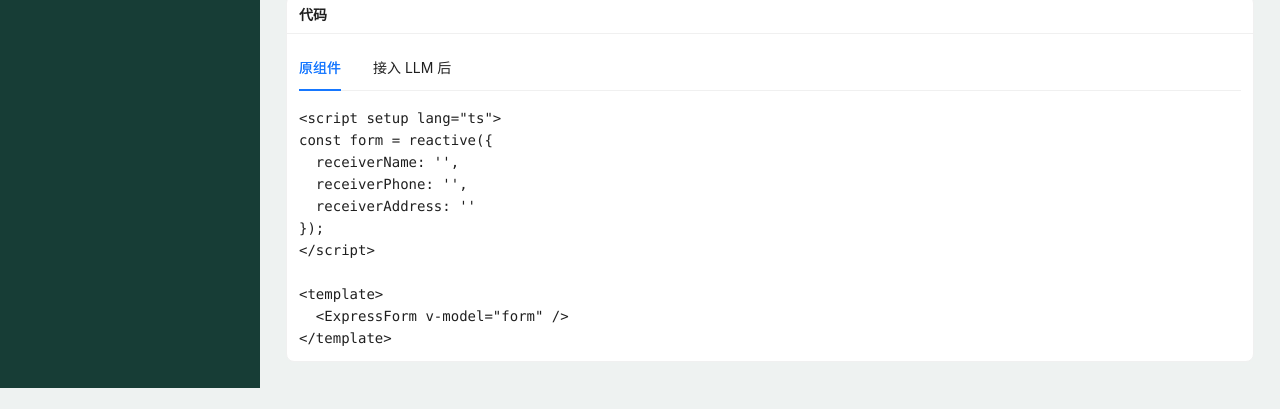
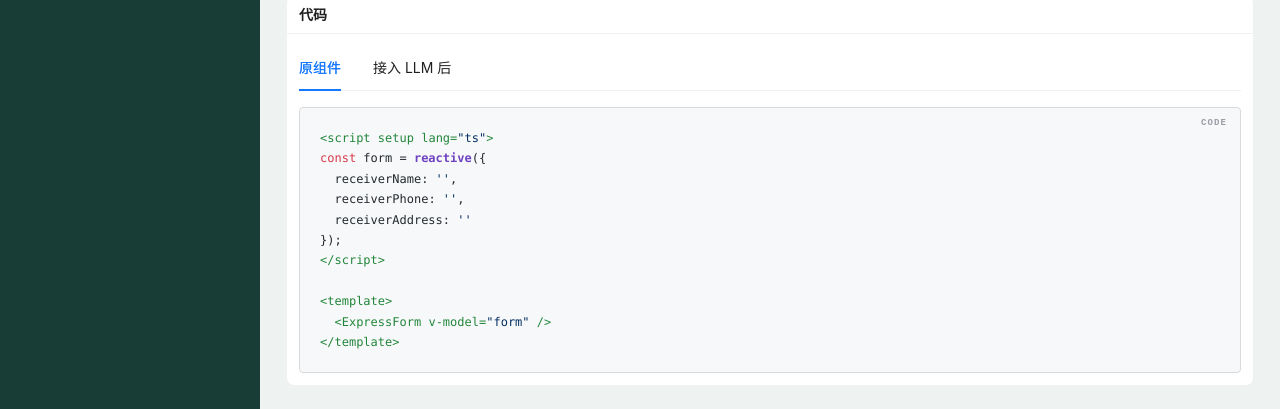
Before and after one commit to Hisashiburidane/llm-integration, a Vue app in the folder examples/vue/: page / in a window 1280 px wide. Shown: the part 1420-1829 px from the top of the page. Before the commit the page ends 1808 px from the top, so only its background shows below. Built offline with nearby package versions, Linux system fonts and the light colour scheme; no server answers.

Commit message:
feat(examples): add syntax highlighting to code samples

```diff
--- a/examples/vue/package.json
+++ b/examples/vue/package.json
@@ -14,6 +14,7 @@
     "ant-design-vue": "^4.2.6",
     "ant-design-x-vue": "^1.6.0",
     "echarts": "^6.1.0",
+    "highlight.js": "^11.11.1",
     "vue": "^3.5.13",
     "vue-echarts": "^8.0.1"
   },
--- a/examples/vue/src/examples/CodeTabs.vue
+++ b/examples/vue/src/examples/CodeTabs.vue
@@ -1,17 +1,48 @@
 <script setup lang="ts">
+import { computed } from 'vue';
+import hljs from 'highlight.js/lib/core';
+import javascript from 'highlight.js/lib/languages/javascript';
+import typescript from 'highlight.js/lib/languages/typescript';
+import xml from 'highlight.js/lib/languages/xml';
+import json from 'highlight.js/lib/languages/json';
 import type { CodeBlock } from './registry';
 
-defineProps<{
+hljs.registerLanguage('javascript', javascript);
+hljs.registerLanguage('typescript', typescript);
+hljs.registerLanguage('xml', xml);
+hljs.registerLanguage('json', json);
+
+const props = defineProps<{
   blocks: CodeBlock[];
 }>();
+
+const highlightedBlocks = computed(() => props.blocks.map((block) => ({
+  ...block,
+  highlighted: hljs.highlight(block.code, {
+    language: block.language ?? (block.code.trimStart().startsWith('<') ? 'xml' : 'typescript')
+  }).value
+})));
 </script>
 
 <template>
   <a-card title="代码" size="small" class="demo-card code-examples-card">
     <a-tabs>
-      <a-tab-pane v-for="block in blocks" :key="block.key" :tab="block.tab">
-        <pre><code>{{ block.code }}</code></pre>
+      <a-tab-pane v-for="block in highlightedBlocks" :key="block.key" :tab="block.tab">
+        <pre><code class="hljs" v-html="block.highlighted"></code></pre>
       </a-tab-pane>
     </a-tabs>
   </a-card>
 </template>
+
+<style scoped>
+pre { position: relative; margin: 0; border: 1px solid #d8d9da; border-radius: 4px; background: #f7f8fa; }
+pre::before { position: absolute; top: 11px; right: 13px; color: #9a9ca5; content: 'CODE'; font: 700 9px/1 monospace; letter-spacing: .12em; }
+.hljs { display: block; padding: 20px; overflow-x: auto; color: #24292e; background: transparent; font: 12px/1.7 "IBM Plex Mono", "SFMono-Regular", Consolas, monospace; }
+:deep(.hljs-comment), :deep(.hljs-quote) { color: #6a737d; font-style: italic; }
+:deep(.hljs-keyword), :deep(.hljs-selector-tag), :deep(.hljs-subst) { color: #d73a49; }
+:deep(.hljs-string), :deep(.hljs-doctag), :deep(.hljs-regexp) { color: #032f62; }
+:deep(.hljs-title), :deep(.hljs-section), :deep(.hljs-selector-id) { color: #6f42c1; font-weight: 600; }
+:deep(.hljs-type), :deep(.hljs-class .hljs-title), :deep(.hljs-tag), :deep(.hljs-name), :deep(.hljs-attribute) { color: #22863a; }
+:deep(.hljs-number), :deep(.hljs-literal), :deep(.hljs-variable), :deep(.hljs-template-variable) { color: #005cc5; }
+:deep(.hljs-built_in), :deep(.hljs-builtin-name), :deep(.hljs-meta) { color: #e36209; }
+</style>
--- a/examples/vue/src/examples/registry.ts
+++ b/examples/vue/src/examples/registry.ts
@@ -3,7 +3,7 @@ import TextToFormDemo from './TextToFormDemo.vue';
 import TodoDemo from './TodoDemo.vue';
 import FocusViewDemo from './FocusViewDemo.vue';
 
-export type CodeBlock = { key: string; tab: string; code: string };
+export type CodeBlock = { key: string; tab: string; code: string; language?: 'typescript' | 'javascript' | 'xml' | 'json' };
 
 export type DemoSpec = {
   id: string;
```
Also changed, not shown: 1 other file (tests, documents, lock files or other folders).
